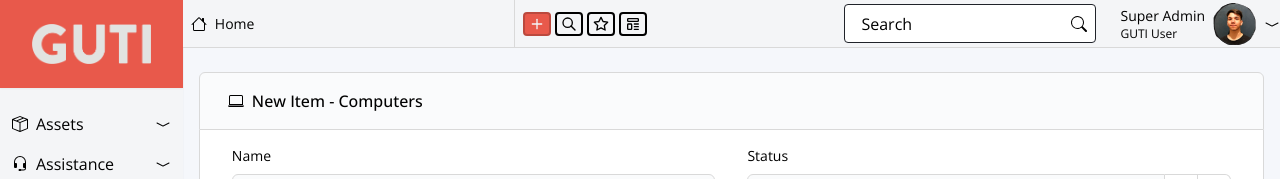
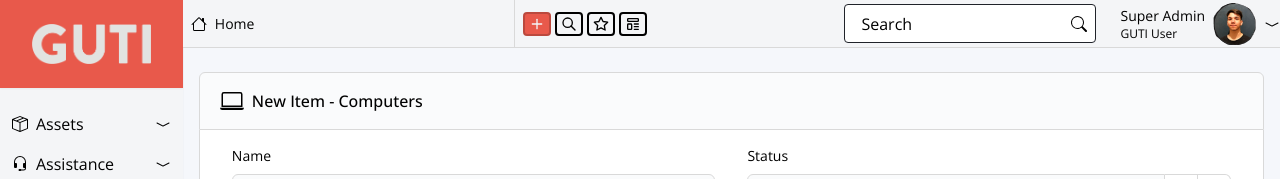
Before and after one commit to sydgibbon/guti-front, a React (Create React App) app: page /computers in a window 1280 px wide. Shown: the top 179 px of the page. Built offline with nearby package versions, Linux system fonts and the light colour scheme; no server answers.

Commit message:
corrected computer icon size and form tag to include summit button

```diff
--- a/src/component/forms/assets/ComputerForm.jsx
+++ b/src/component/forms/assets/ComputerForm.jsx
@@ -5,16 +5,15 @@ import { TbPlus, TbList, TbMap } from 'react-icons/tb';
 const ComputerForm = () => {
 	return (
 		// <div> general
-		<div className='computer-form flex flex-col items-center divide-y divide-y-reverse m-4'>
+		<div className='computer-form flex flex-col items-center m-4'>
+			<form className='w-full divide-y divide-y-reverse'>
 				{/* <div> de Form Header */}
-			{/* usé el "w-[calc(100%-1rem)]" para que quede separado en el eje X ayq eu con el mx no se podia darle margen */}
 				<div className='form-header flex bg-medium-gray h-1/6 w-full border rounded-t-md border-secondary-dark mt-2 mx-auto py-4 px-5'>
-				<BsLaptop className='inline my-auto mx-2' />
+					<BsLaptop className='inline my-auto mr-2' size='24' />
 					<p className='text-base my-auto font-medium'>New Item - Computers</p>
 				</div>
 				{/* <div> contenedor del Form */}
-			<div className='form-container h-full w-full p-4 border border-secondary-dark bg-white'>
-				<form className='flex justify-between'>
+				<div className='form-container h-full w-full p-4 border border-secondary-dark bg-white flex justify-between'>
 					{/* se utilizan dos <div> para separar los inputs, este es el primero */}
 					<div className='first-form w-1/2 mx-4'>
 						<div className='input-name mb-4'>
@@ -197,7 +196,7 @@ const ComputerForm = () => {
 							</div>
 						</div>
 					</div>
-				</form>
+
 				</div>
 				{/* <div> del footer */}
 				<div className='form-footer flex h-1/6 w-full border rounded-b-md border-secondary-dark justify-end mb-2 bg-white py-4 px-5'>
@@ -206,6 +205,7 @@ const ComputerForm = () => {
 						<p className='text-lg font-medium'>Add</p>
 					</button>
 				</div>
+			</form>
 
 		</div>
 	)
```
Lines whose indentation alone changed are shown as unchanged.
